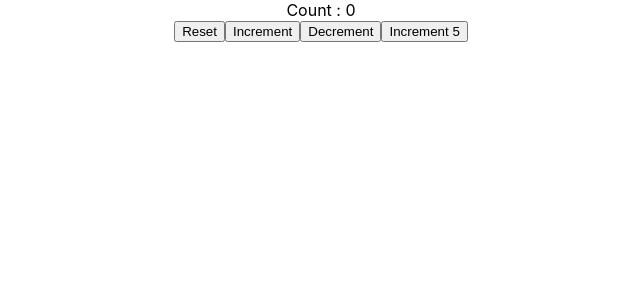
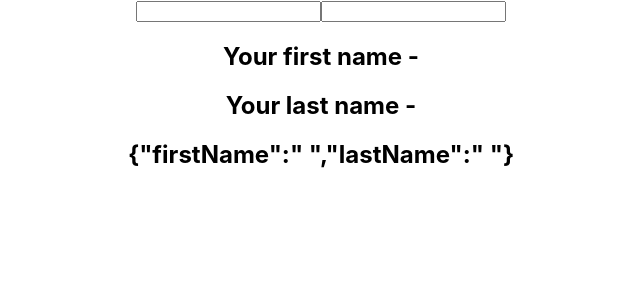
Before and after one commit to thethmuenaing/react-hooks, a React (Create React App) app: page / in a window 1280 px wide. Shown: the top 300 px of the page, without its empty margins (319-959 px from the left). Built offline with nearby package versions, Linux system fonts and the light colour scheme.

Commit message:
adding the code of HookCounterThree.js

```diff
--- a/src/App.js
+++ b/src/App.js
@@ -1,6 +1,7 @@
 import React from "react";
 import "./App.css";
-import HookCounterTwo from "./components/HookCounterTwo";
+import HookCounterThree from "./components/HookCounterThree";
+// import HookCounterTwo from "./components/HookCounterTwo";
 // import ClassCounter from "./components/ClassCounter";
 // import HookCounter from "./components/HookCounter";
 
@@ -9,7 +10,8 @@
 		<div className="App">
 			{/*	<ClassCounter /> */}
 			{/* <HookCounter /> */}
-			<HookCounterTwo />
+			{/* <HookCounterTwo /> */}
+			<HookCounterThree />
 		</div>
 	);
 }
--- /dev/null
+++ b/src/components/HookCounterThree.js
@@ -0,0 +1,25 @@
+import React, { useState } from "react";
+
+const HookCounterThree = () => {
+	const [name, setName] = useState({ firstName: " ", lastName: " " });
+	return (
+		<form>
+			<input
+				type="text"
+				value={name.firstName}
+				onChange={(e) => setName({ ...name, firstName: e.target.value })}
+			/>
+			<input
+				type="text"
+				value={name.lastName}
+				onChange={(e) => setName({ ...name, lastName: e.target.value })}
+			/>
+			<h2>Your first name - {name.firstName}</h2>
+			<h2>Your last name - {name.lastName}</h2>
+
+			<h2>{JSON.stringify(name)}</h2>
+		</form>
+	);
+};
+
+export default HookCounterThree;
```
